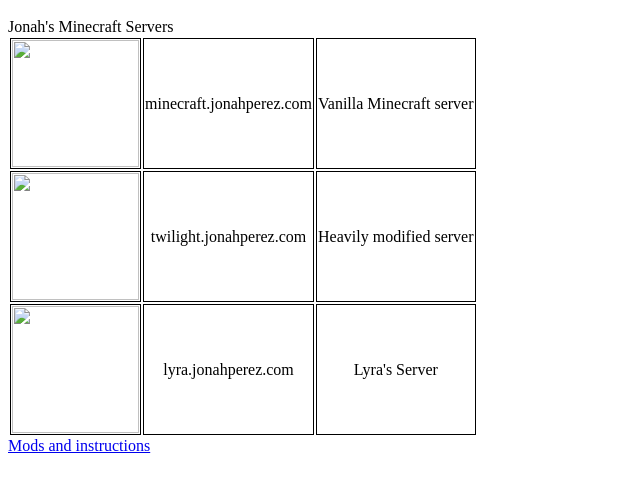
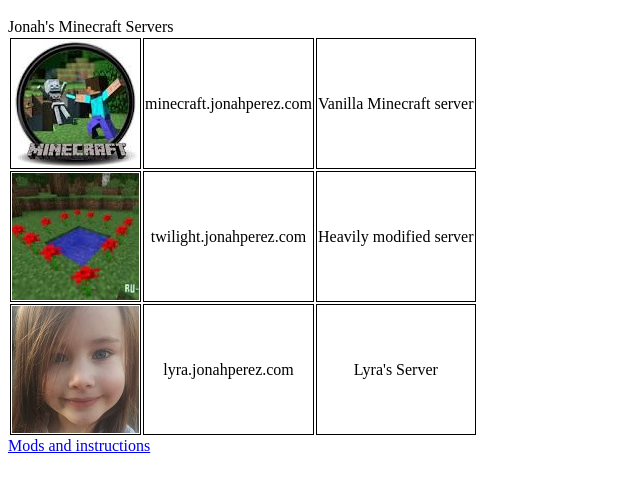
Before and after one commit to jonahperez/Minecraft, a plain HTML site: page portal/minecraft/index.html in a window 1280 px wide. Shown: the part 48-540 px from the top of the page, without its empty margins (0-640 px from the left). Drawn offline with Linux system fonts and the light colour scheme; a script that the page names is missing.

Commit message:
path structure

```diff
--- a/portal/minecraft/index.html
+++ b/portal/minecraft/index.html
@@ -43,12 +43,12 @@ colorServerState(document.getElementById("elliots"),colorElement);
 
 
 <table>
-    <tr><td><img src="minecraft/images/mcicon.jpg" class="servericon"/></td><td>minecraft.jonahperez.com</td><td>Vanilla Minecraft server</td></tr>
-    <tr><td><img src="minecraft/images/twilight.jpg" class="servericon"/></td><td>twilight.jonahperez.com</td><td>Heavily modified server</td></tr>
-    <tr><td><img src="minecraft/images/lyra.jpg" alt="" class="servericon"/></td><td>lyra.jonahperez.com</td><td>Lyra's Server</td></tr>
+    <tr><td><img src="images/mcicon.jpg" class="servericon"/></td><td>minecraft.jonahperez.com</td><td>Vanilla Minecraft server</td></tr>
+    <tr><td><img src="images/twilight.jpg" class="servericon"/></td><td>twilight.jonahperez.com</td><td>Heavily modified server</td></tr>
+    <tr><td><img src="images/lyra.jpg" alt="" class="servericon"/></td><td>lyra.jonahperez.com</td><td>Lyra's Server</td></tr>
 </table>
 
-<a href="minecraft/mods.html">Mods and instructions</a>
+<a href="mods.html">Mods and instructions</a>
 
 
 </body>
```
